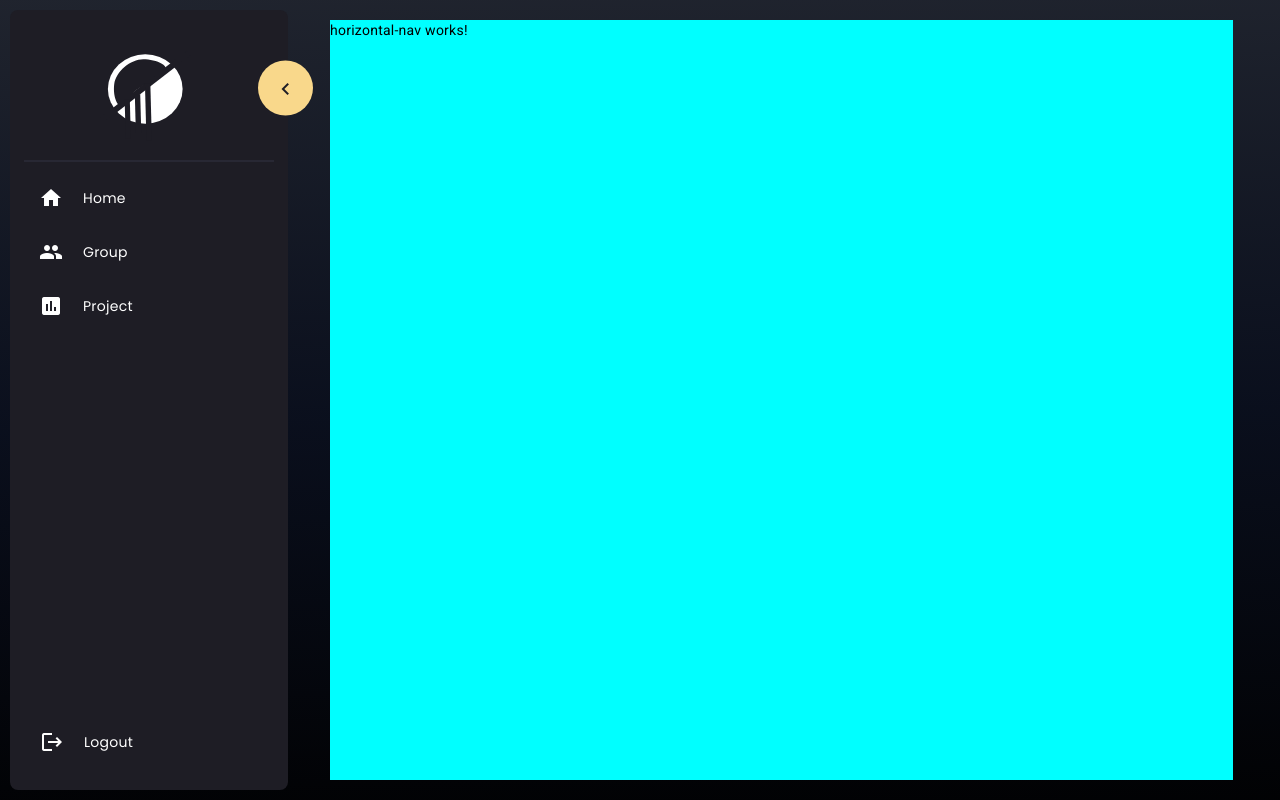
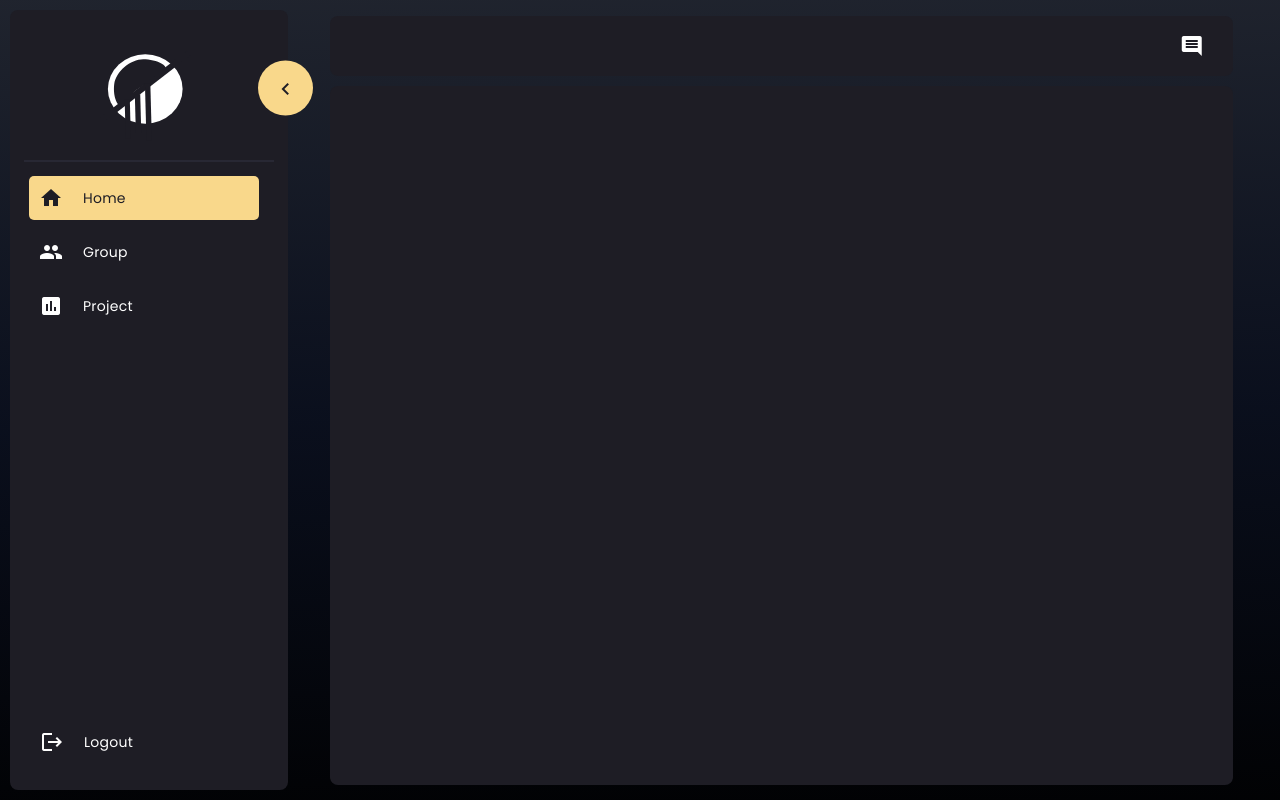
Before and after one commit to om1512/project-allocation, an Angular app: page /Home in a window 1280 px wide. Built offline with nearby package versions, Linux system fonts and the light colour scheme.

Commit message:
sidebar compelete

```diff
--- a/src/components/horizontal-nav/horizontal-nav.component.css
+++ b/src/components/horizontal-nav/horizontal-nav.component.css
@@ -0,0 +1,36 @@
+.main-container {
+  width: 100%;
+  height: 60px;
+  background-color: #1e1d25;
+  border-radius: 8px;
+  position: relative;
+}
+
+.nav-item-container {
+  border-radius: 5px;
+  position: absolute;
+  width: 45px;
+  height: 45px;
+  display: flex;
+  justify-content: center;
+  align-items: center;
+  align-content: center;
+  top: 50%;
+  transform: translateY(-50%);
+  right: 2%;
+}
+
+.nav-item-container:hover {
+  background-color: hsl(42, 90%, 76%);
+  color: #1e1d25;
+}
+
+mat-icon {
+  width: 25px;
+  height: 25px;
+  color: white;
+}
+
+.nav-item-container:hover mat-icon {
+  color: #1e1d25;
+}
--- a/src/components/horizontal-nav/horizontal-nav.component.html
+++ b/src/components/horizontal-nav/horizontal-nav.component.html
@@ -1 +1,5 @@
-<p>horizontal-nav works!</p>
+<div class="main-container">
+  <div class="nav-item-container">
+    <mat-icon>comment</mat-icon>
+  </div>
+</div>
--- a/src/components/nav-item/nav-item.component.css
+++ b/src/components/nav-item/nav-item.component.css
@@ -35,6 +35,11 @@ hr {
   border: none;
 }
 
+.active {
+  background-color: hsl(42, 90%, 76%);
+  color: #1e1d25;
+}
+
 @media screen and (max-width: 768px) {
   .nav-item-container {
     font-family: poppins;
--- a/src/components/nav-item/nav-item.component.html
+++ b/src/components/nav-item/nav-item.component.html
@@ -1,6 +1,6 @@
 <ul>
-  <li *ngFor="let item of navItems" (click)="onItemClick(item.path)">
-    <div class="nav-item-container">
+  <li *ngFor="let item of navItems; let i = index" (click)="onItemClick(i, item.path)" >
+    <div class="nav-item-container" [ngClass]="{'active': item.active}">
       <mat-icon>{{ item.icon }}</mat-icon>
       <span *ngIf="!isSidebarCollapsed">{{ item.label }}</span>
     </div>
--- a/src/components/nav-item/nav-item.component.ts
+++ b/src/components/nav-item/nav-item.component.ts
@@ -1,4 +1,4 @@
-import { Component, Input } from '@angular/core';
+import { Component, Input, Output, EventEmitter } from '@angular/core';
 import { Router } from '@angular/router';
 
 @Component({
@@ -9,10 +9,12 @@ import { Router } from '@angular/router';
 export class NavItemComponent {
   @Input() navItems: any[];
   @Input() isSidebarCollapsed: boolean;
+  @Output() itemClicked = new EventEmitter<number>();
 
   constructor(private router: Router) { }
 
-  onItemClick(path: string) {
+  onItemClick(index: number, path: string) {
+    this.itemClicked.emit(index);
     this.router.navigate([path]);
   }
 }
--- a/src/components/nav/nav.component.html
+++ b/src/components/nav/nav.component.html
@@ -12,7 +12,9 @@
     <hr>
   </div>
 
-  <app-nav-item [navItems]="items" [isSidebarCollapsed]="isSidebarCollapsed"></app-nav-item>
+  <app-nav-item [navItems]="items" [isSidebarCollapsed]="isSidebarCollapsed"
+    (itemClicked)="handleNavItemClicked($event)"></app-nav-item>
+
 
   <div class="logout" (click)="handleLogout()">
     <mat-icon>logout</mat-icon>
--- a/src/components/nav/nav.component.ts
+++ b/src/components/nav/nav.component.ts
@@ -1,4 +1,4 @@
-import { Component, Output, EventEmitter } from '@angular/core';
+import { Component, Output, EventEmitter, NgZone } from '@angular/core';
 import { Router } from '@angular/router';
 import { ToggleService } from '../../service/toggle.service';
 
@@ -8,13 +8,17 @@ import { ToggleService } from '../../service/toggle.service';
   styleUrl: './nav.component.css'
 })
 export class NavComponent {
+  homeActive = true;
+  groupActive = false;
+  projectActive = false;
+
   items = [
-    { label: 'Home', icon: 'home', path: '/Home' },
-    { label: 'Group', icon: 'group', path: '/Group' },
-    { label: 'Project', icon: 'assessment', path: '/Project' },
-  ]
+    { label: 'Home', icon: 'home', path: '/Dashboard', active: this.homeActive },
+    { label: 'Group', icon: 'group', path: '/Dashboard', active: this.groupActive },
+    { label: 'Project', icon: 'assessment', path: '/Dashboard', active: this.projectActive },
+  ];
 
-  constructor(private router: Router, private toggleService: ToggleService) { }
+  constructor(private router: Router, private toggleService: ToggleService, private ngZone: NgZone) { }
 
   isSidebarCollapsed = false;
   isToggleIconCollapsed = false;
@@ -25,6 +29,40 @@ export class NavComponent {
     this.toggleService.toggleSidebar();
   }
 
+  handleNavItemClicked(index: number): void {
+    if (index === 0) {
+      this.homeActive = true;
+      this.groupActive = false;
+      this.projectActive = false;
+
+      this.items = [
+        { label: 'Home', icon: 'home', path: '/Dashboard', active: this.homeActive },
+        { label: 'Group', icon: 'group', path: '/Dashboard', active: this.groupActive },
+        { label: 'Project', icon: 'assessment', path: '/Dashboard', active: this.projectActive },
+      ];
+    } else if (index == 1) {
+      this.homeActive = false;
+      this.groupActive = true;
+      this.projectActive = false;
+
+      this.items = [
+        { label: 'Home', icon: 'home', path: '/Dashboard', active: this.homeActive },
+        { label: 'Group', icon: 'group', path: '/Dashboard', active: this.groupActive },
+        { label: 'Project', icon: 'assessment', path: '/Dashboard', active: this.projectActive },
+      ];
+    } else {
+      this.homeActive = false;
+      this.groupActive = false;
+      this.projectActive = true;
+
+      this.items = [
+        { label: 'Home', icon: 'home', path: '/Dashboard', active: this.homeActive },
+        { label: 'Group', icon: 'group', path: '/Dashboard', active: this.groupActive },
+        { label: 'Project', icon: 'assessment', path: '/Dashboard', active: this.projectActive },
+      ];
+    }
+  }
+
   handleLogout(): void {
     this.router.navigate(['']);
   }
--- a/src/pages/dashboard/dashboard.component.css
+++ b/src/pages/dashboard/dashboard.component.css
@@ -21,20 +21,29 @@ body {
 }
 
 .right-container {
-  background-color: aqua;
+  border-radius: 10px;
+  background-color: transparent;
   flex: 1;
   width: calc(87% - 150px);
   height: 95%;
   position: fixed;
-  top: 20px;
+  top: 16px;
   left: 330px;
   right: 0;
-  transition: width 0.3s ease, left 0.3s ease;
+  transition: width 0.3s ease;
 }
 
 .right-container.collapsed {
   left: 160px;
   width: calc(95% - 100px);
+}
+
+.content {
+  width: 100%;
+  height: 92%;
+  background-color: #1e1d25;
+  margin-top: 10px;
+  border-radius: 8px;
 }
 
 @media (max-width: 1400px) {
@@ -58,11 +67,6 @@ body {
     transform: translateX(-50%);
   }
 
-  .right-container.collapsed {
-    left: 160px;
-    width: calc(95% - 160px);
-  }
-
   app-nav {
     display: none;
   }
--- a/src/pages/dashboard/dashboard.component.html
+++ b/src/pages/dashboard/dashboard.component.html
@@ -2,5 +2,8 @@
   <app-nav></app-nav>
   <div class="right-container" [class.collapsed]="isSidebarCollapsed">
     <app-horizontal-nav></app-horizontal-nav>
+    <div class="content">
+
+    </div>
   </div>
 </div>
```
